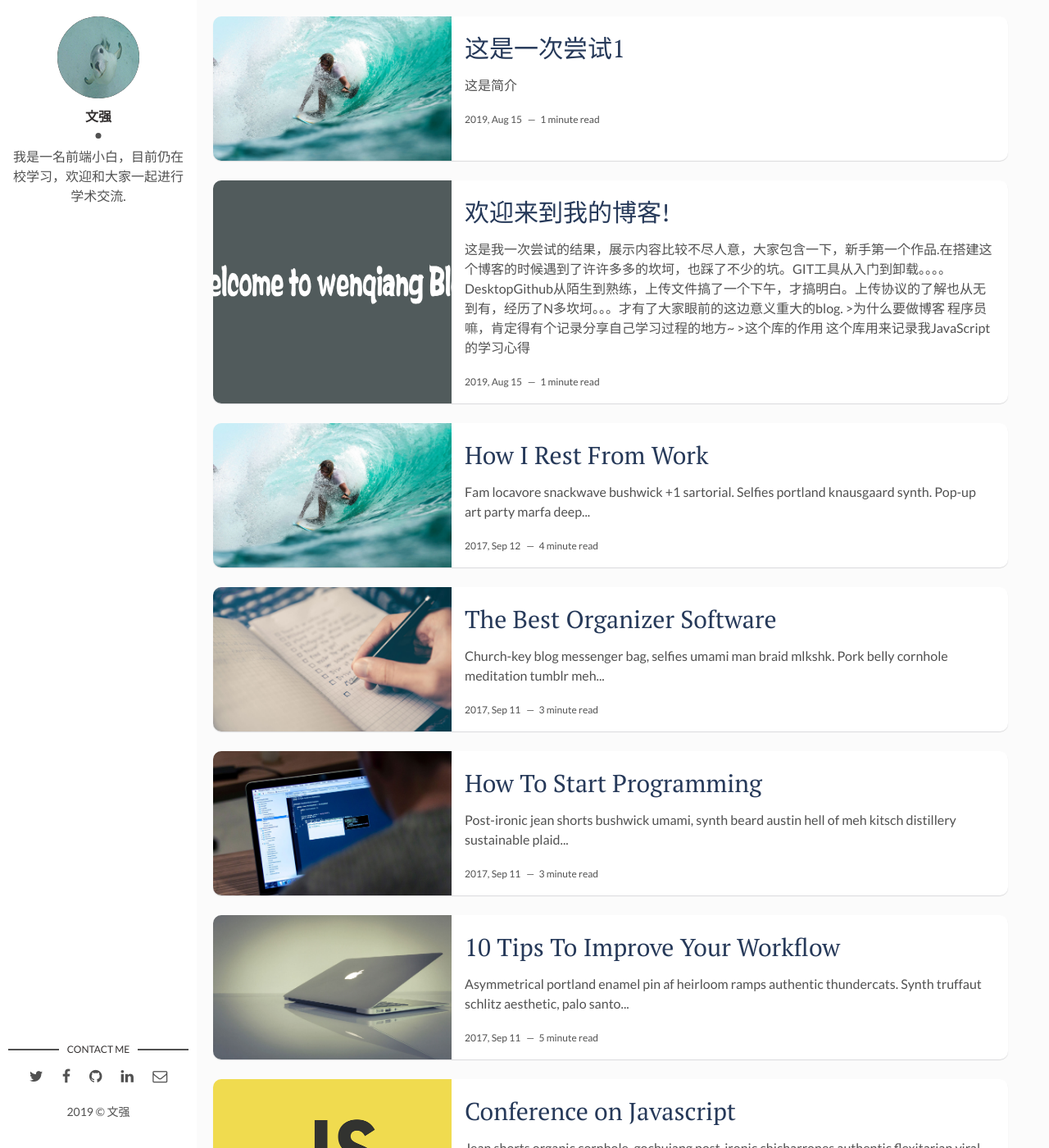
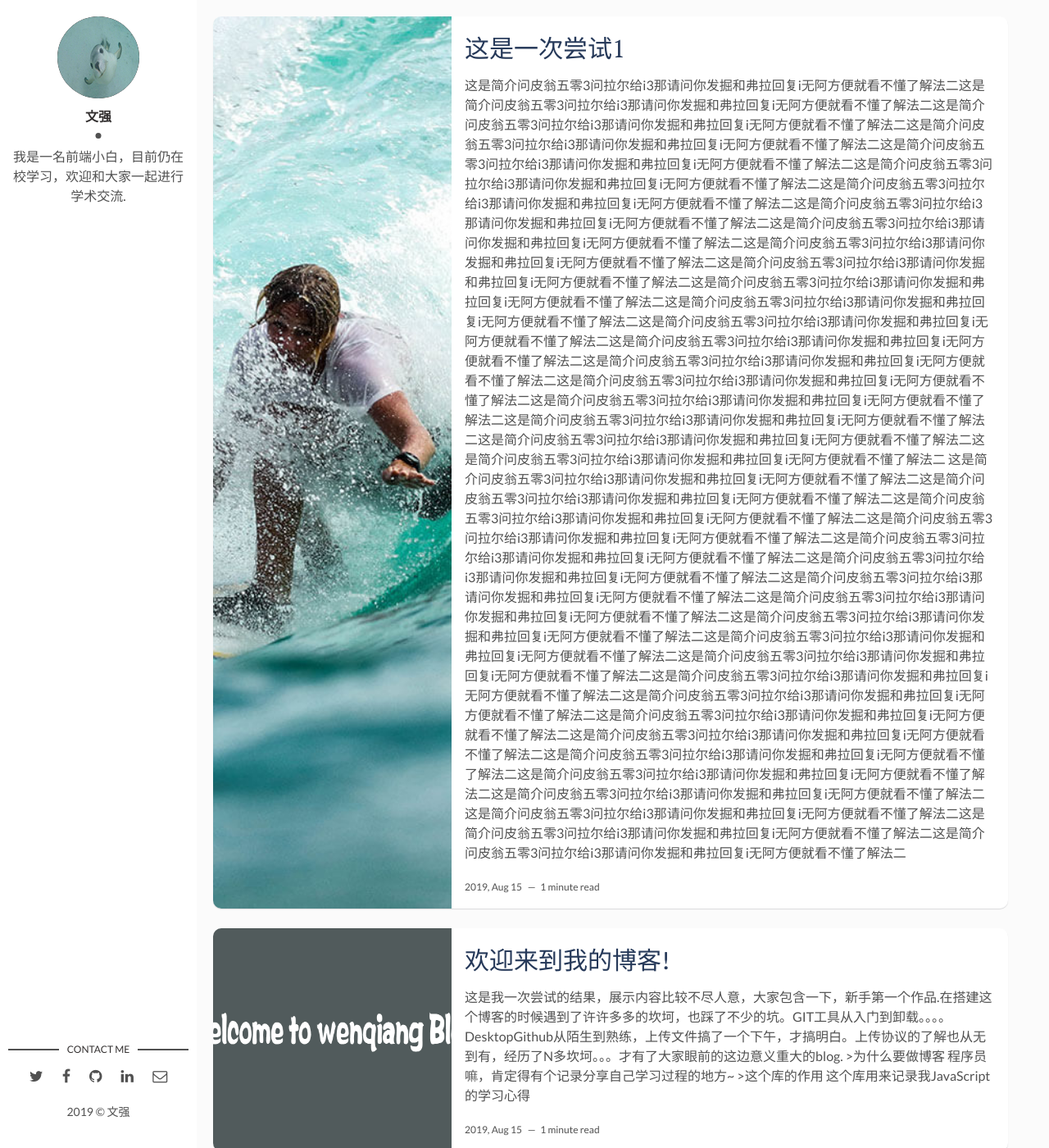
Before and after one commit to stansonzhao/js.github.io, a Jekyll site: the page built from index.html, in a window 1280 px wide and 1400 px high. Shown: the whole window at 82% size. Built offline with Jekyll 4.4.1, drawn with Linux system fonts in a browser that asks for light colours; the list of posts is cut into pages by our own code.

Commit message:
Update 2019-08-15-first-blog.markdown

```diff
--- a/_posts/2019-08-15-first-blog.markdown
+++ b/_posts/2019-08-15-first-blog.markdown
@@ -7,4 +7,9 @@ img: i-rest.jpg # Add image post (optional)
 fig-caption: # Add figcaption (optional)
 tags: [Holidays, Hawaii]
 ---
-这是简介
+这是简介问皮翁五零3问拉尔给i3那请问你发掘和弗拉回复i无阿方便就看不懂了解法二这是简介问皮翁五零3问拉尔给i3那请问你发掘和弗拉回复i无阿方便就看不懂了解法二这是简介问皮翁五零3问拉尔给i3那请问你发掘和弗拉回复i无阿方便就看不懂了解法二这是简介问皮翁五零3问拉尔给i3那请问你发掘和弗拉回复i无阿方便就看不懂了解法二这是简介问皮翁五零3问拉尔给i3那请问你发掘和弗拉回复i无阿方便就看不懂了解法二这是简介问皮翁五零3问拉尔给i3那请问你发掘和弗拉回复i无阿方便就看不懂了解法二这是简介问皮翁五零3问拉尔给i3那请问你发掘和弗拉回复i无阿方便就看不懂了解法二这是简介问皮翁五零3问拉尔给i3那请问你发掘和弗拉回复i无阿方便就看不懂了解法二这是简介问皮翁五零3问拉尔给i3那请问你发掘和弗拉回复i无阿方便就看不懂了解法二这是简介问皮翁五零3问拉尔给i3那请问你发掘和弗拉回复i无阿方便就看不懂了解法二这是简介问皮翁五零3问拉尔给i3那请问你发掘和弗拉回复i无阿方便就看不懂了解法二这是简介问皮翁五零3问拉尔给i3那请问你发掘和弗拉回复i无阿方便就看不懂了解法二这是简介问皮翁五零3问拉尔给i3那请问你发掘和弗拉回复i无阿方便就看不懂了解法二这是简介问皮翁五零3问拉尔给i3那请问你发掘和弗拉回复i无阿方便就看不懂了解法二这是简介问皮翁五零3问拉尔给i3那请问你发掘和弗拉回复i无阿方便就看不懂了解法二这是简介问皮翁五零3问拉尔给i3那请问你发掘和弗拉回复i无阿方便就看不懂了解法二这是简介问皮翁五零3问拉尔给i3那请问你发掘和弗拉回复i无阿方便就看不懂了解法二这是简介问皮翁五零3问拉尔给i3那请问你发掘和弗拉回复i无阿方便就看不懂了解法二这是简介问皮翁五零3问拉尔给i3那请问你发掘和弗拉回复i无阿方便就看不懂了解法二这是简介问皮翁五零3问拉尔给i3那请问你发掘和弗拉回复i无阿方便就看不懂了解法二这是简介问皮翁五零3问拉尔给i3那请问你发掘和弗拉回复i无阿方便就看不懂了解法二
+
+
+
+
+这是简介问皮翁五零3问拉尔给i3那请问你发掘和弗拉回复i无阿方便就看不懂了解法二这是简介问皮翁五零3问拉尔给i3那请问你发掘和弗拉回复i无阿方便就看不懂了解法二这是简介问皮翁五零3问拉尔给i3那请问你发掘和弗拉回复i无阿方便就看不懂了解法二这是简介问皮翁五零3问拉尔给i3那请问你发掘和弗拉回复i无阿方便就看不懂了解法二这是简介问皮翁五零3问拉尔给i3那请问你发掘和弗拉回复i无阿方便就看不懂了解法二这是简介问皮翁五零3问拉尔给i3那请问你发掘和弗拉回复i无阿方便就看不懂了解法二这是简介问皮翁五零3问拉尔给i3那请问你发掘和弗拉回复i无阿方便就看不懂了解法二这是简介问皮翁五零3问拉尔给i3那请问你发掘和弗拉回复i无阿方便就看不懂了解法二这是简介问皮翁五零3问拉尔给i3那请问你发掘和弗拉回复i无阿方便就看不懂了解法二这是简介问皮翁五零3问拉尔给i3那请问你发掘和弗拉回复i无阿方便就看不懂了解法二这是简介问皮翁五零3问拉尔给i3那请问你发掘和弗拉回复i无阿方便就看不懂了解法二这是简介问皮翁五零3问拉尔给i3那请问你发掘和弗拉回复i无阿方便就看不懂了解法二这是简介问皮翁五零3问拉尔给i3那请问你发掘和弗拉回复i无阿方便就看不懂了解法二这是简介问皮翁五零3问拉尔给i3那请问你发掘和弗拉回复i无阿方便就看不懂了解法二这是简介问皮翁五零3问拉尔给i3那请问你发掘和弗拉回复i无阿方便就看不懂了解法二这是简介问皮翁五零3问拉尔给i3那请问你发掘和弗拉回复i无阿方便就看不懂了解法二这是简介问皮翁五零3问拉尔给i3那请问你发掘和弗拉回复i无阿方便就看不懂了解法二这是简介问皮翁五零3问拉尔给i3那请问你发掘和弗拉回复i无阿方便就看不懂了解法二这是简介问皮翁五零3问拉尔给i3那请问你发掘和弗拉回复i无阿方便就看不懂了解法二这是简介问皮翁五零3问拉尔给i3那请问你发掘和弗拉回复i无阿方便就看不懂了解法二这是简介问皮翁五零3问拉尔给i3那请问你发掘和弗拉回复i无阿方便就看不懂了解法二
```
